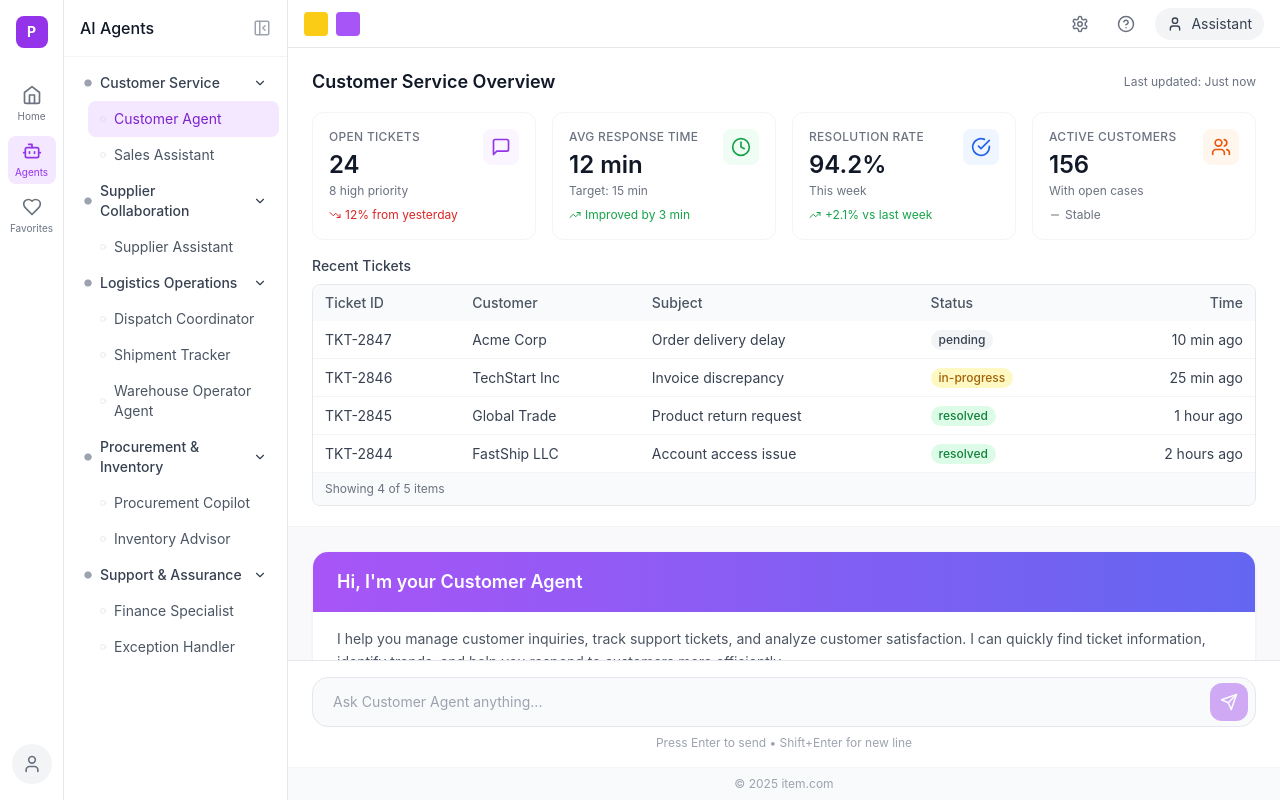
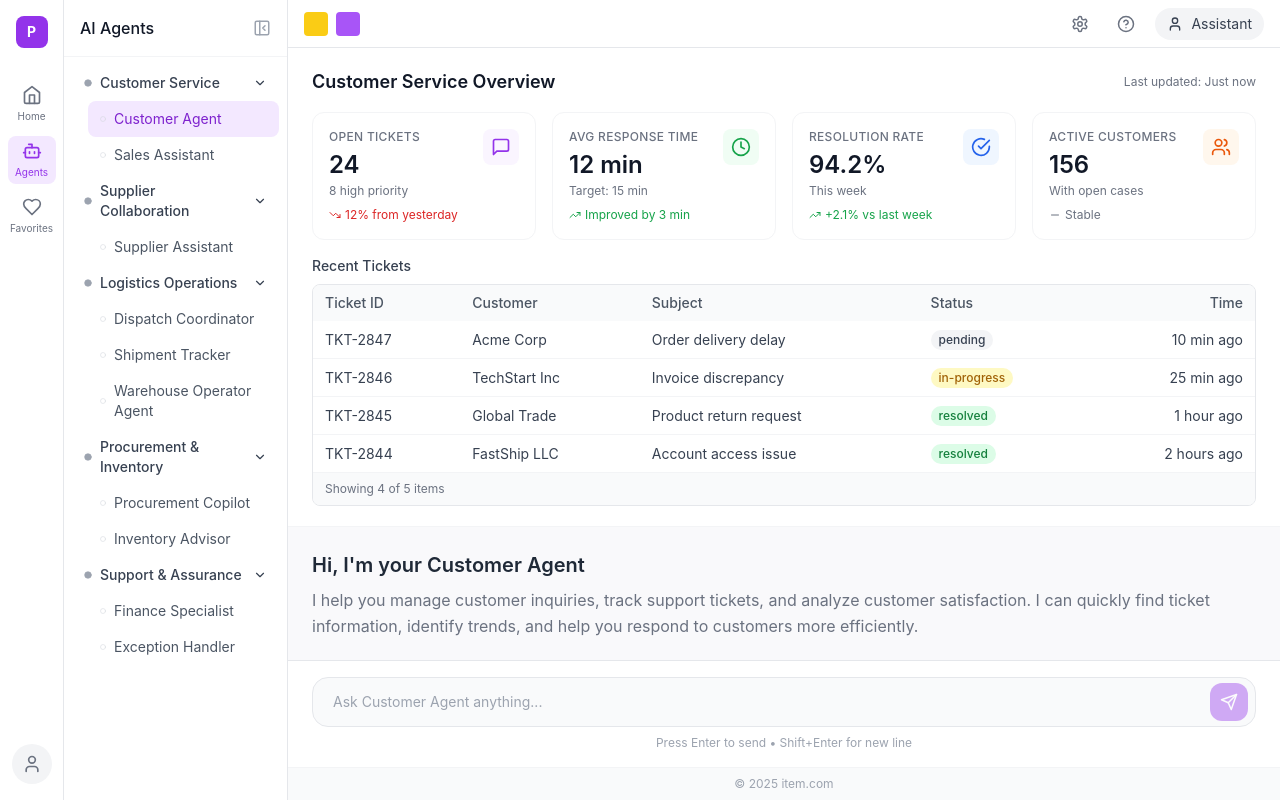
Before and after one commit to WYJade/Client-Portal-AI-Agent, a React (Vite) app: page /agents in a window 1280 px wide. Built offline with nearby package versions, Linux system fonts and the light colour scheme.

Commit message:
fix: simplify welcome message style for friendlier feel

```diff
--- a/src/components/agent/AgentChatLayout.tsx
+++ b/src/components/agent/AgentChatLayout.tsx
@@ -190,16 +190,12 @@ export default function AgentChatLayout({
 
           {/* Chat Content Area */}
           <div className="px-6 py-6">
-            {/* Welcome Card */}
-            <div className="bg-white rounded-2xl shadow-sm border border-gray-100 overflow-hidden mb-6">
-              <div className="bg-gradient-to-r from-purple-500 to-indigo-500 px-6 py-4">
-                <h2 className="text-lg font-semibold text-white">
-                  Hi, I'm your {agentName}
-                </h2>
-              </div>
-              <div className="px-6 py-4">
-                <p className="text-gray-600 leading-relaxed text-sm">{welcomeMessage}</p>
-              </div>
+            {/* Welcome Message - Simple and friendly */}
+            <div className="mb-6">
+              <h2 className="text-xl font-semibold text-gray-800 mb-2">
+                Hi, I'm your {agentName}
+              </h2>
+              <p className="text-gray-500 leading-relaxed">{welcomeMessage}</p>
             </div>
 
             {/* Quick Actions Grid - only shown when no messages */}
```
